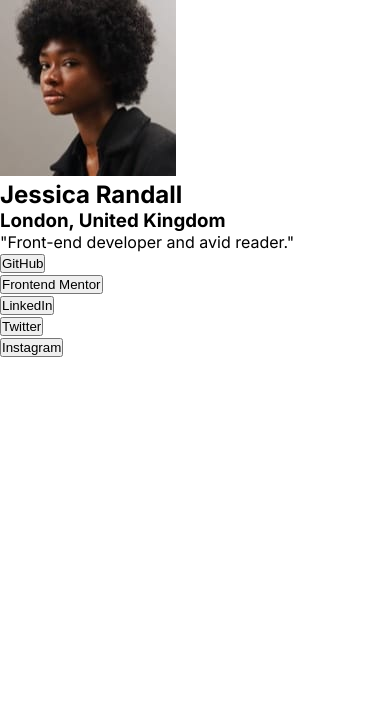
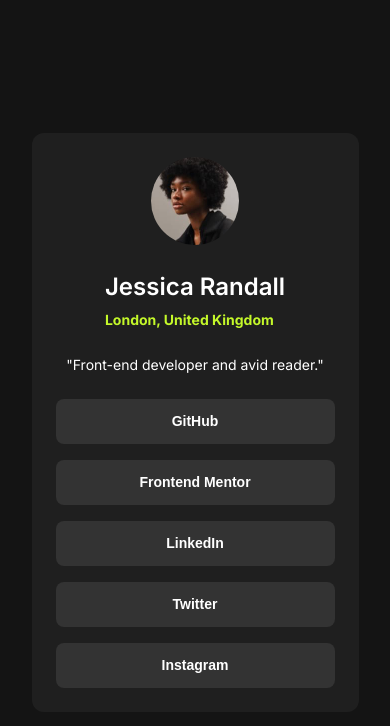
Before and after one commit to ezeroualnajat/Social-links-profile, a plain HTML site: page index.html in a window 390 px wide. Drawn offline with Linux system fonts and the light colour scheme.

Commit message:
Add Desktop and Mobile design

```diff
--- a/index.html
+++ b/index.html
@@ -20,26 +20,16 @@
 	<body>
 		<main>
 			<img src="./images/avatar-jessica.jpeg" />
-			<h2>Jessica Randall</h2>
-			<h3>London, United Kingdom</h3>
+			<h2>
+				Jessica Randall <br />
+				<span>London, United Kingdom</span>
+			</h2>
 			<p>"Front-end developer and avid reader."</p>
-			<ul>
-				<li>
-					<button>GitHub</button>
-				</li>
-				<li>
-					<button>Frontend Mentor</button>
-				</li>
-				<li>
-					<button>LinkedIn</button>
-				</li>
-				<li>
-					<button>Twitter</button>
-				</li>
-				<li>
-					<button>Instagram</button>
-				</li>
-			</ul>
+			<button>GitHub</button>
+			<button>Frontend Mentor</button>
+			<button>LinkedIn</button>
+			<button>Twitter</button>
+			<button>Instagram</button>
 		</main>
 	</body>
 </html>
--- a/main.css
+++ b/main.css
@@ -1,3 +1,4 @@
+/* [ START ] Main Rules */
 * {
 	margin: 0;
 	padding: 0;
@@ -5,4 +6,81 @@
 }
 body {
 	font-family: 'Inter', sans-serif;
+	background-color: #141414;
+	min-height: 100dvh;
+	display: flex;
+	justify-content: center;
+	align-items: center;
 }
+/* [ END ] Main Rules */
+
+/* [ START ] Main Section STYLE */
+main {
+	padding: 2.5rem;
+	background-color: #1f1f1f;
+	border-radius: 0.75rem;
+	background: var(--Dark-Grey, #1f1f1f);
+	max-width: 24rem;
+	display: flex;
+	flex-direction: column;
+	/* row-gap: 1.5rem; */
+	align-items: center;
+}
+@media screen and (max-width: 768px) {
+	main {
+		max-width: 20.438rem;
+		padding: 1.5rem;
+	}
+}
+main img {
+	width: 88px;
+	border-radius: 50%;
+	margin-bottom: 24px;
+}
+main h2 {
+	color: #ffffff;
+	font-size: 1.5rem;
+	line-height: 1.5;
+	font-weight: 600;
+	display: flex;
+	flex-direction: column;
+	row-gap: 4px;
+	margin-bottom: 24px;
+}
+main h2 span {
+	color: #c4f82a;
+	font-size: 14px;
+	font-weight: 700;
+}
+main p {
+	font-size: 14px;
+	line-height: 1.5;
+	color: #ffffff;
+	margin-bottom: 24px;
+}
+main button {
+	width: 19rem;
+	padding: 12px;
+	border: none;
+	border-radius: 0.5rem;
+	color: #ffffff;
+	background-color: #333333;
+	align-self: stretch;
+	font-size: 14px;
+	line-height: 1.5;
+	font-weight: 700;
+	cursor: pointer;
+}
+@media screen and (max-width: 768px) {
+	main button {
+		max-width: 17.438rem;
+	}
+}
+main button:not(:last-of-type) {
+	margin-bottom: 16px;
+}
+main button:hover {
+	background-color: #c4f82a;
+	color: #333333;
+}
+/* [ END ] Main Section STYLE  */
```
